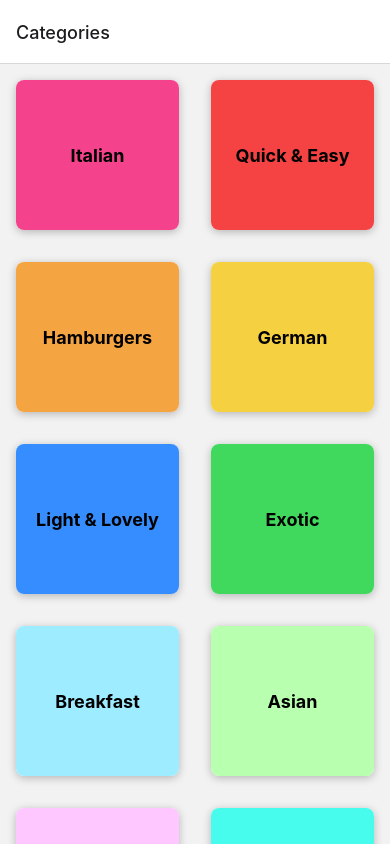
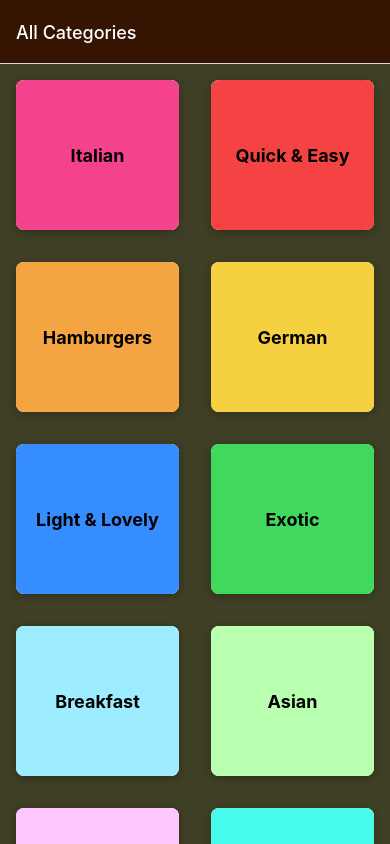
Before and after one commit to TalehGuryanov/international-eats, a React Native app: screen /CategoriesScreen in a window 390 px wide. Built offline with nearby package versions, Linux system fonts and the light colour scheme.

Commit message:
added nav options

```diff
--- a/App.js
+++ b/App.js
@@ -10,9 +10,26 @@ export default function App() {
   return (
       <>
         <NavigationContainer>
-          <Stack.Navigator initialRouteName="Categories">
-            <Stack.Screen name="Categories" component={CategoriesScreen} />
-            <Stack.Screen name="Meals Overview" component={MealsOverviewScreen} />
+          <Stack.Navigator
+              initialRouteName="Categories"
+              screenOptions={{
+                headerStyle: { backgroundColor: '#351401' },
+                headerTintColor: '#fff',
+                contentStyle: { backgroundColor: '#3f3f25' },
+              }}
+          >
+            <Stack.Screen
+                name="CategoriesScreen"
+                component={CategoriesScreen}
+                options={{
+                  title: 'All Categories',
+                }}
+            />
+            <Stack.Screen
+                name="MealsOverviewScreen"
+                component={MealsOverviewScreen}
+                options={({route}) => ({title: route.params.title})}
+            />
           </Stack.Navigator>
         </NavigationContainer>
 
--- a/screens/CategoriesScreen.js
+++ b/screens/CategoriesScreen.js
@@ -9,7 +9,7 @@ function renderItem(itemData, onPress) {
 }
 
 export const CategoriesScreen = ({navigation}) => {
-  const onPressHandler = (item) => navigation.navigate('Meals Overview', {categoryId: item.id});
+  const onPressHandler = (item) => navigation.navigate('MealsOverviewScreen', {categoryId: item.id, title: item.title});
 
   return (
     <FlatList
```
